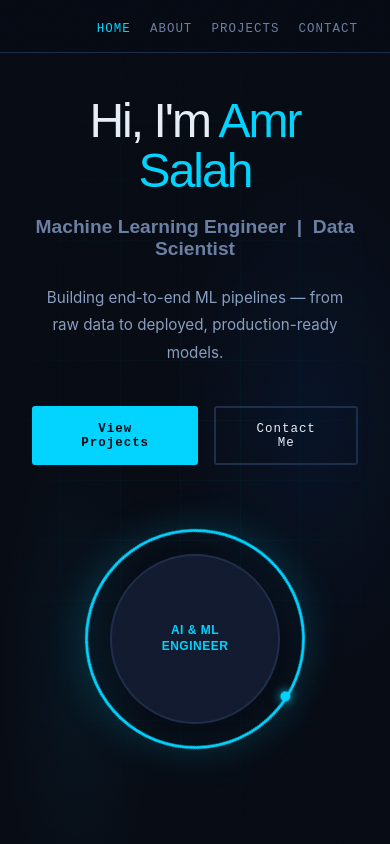
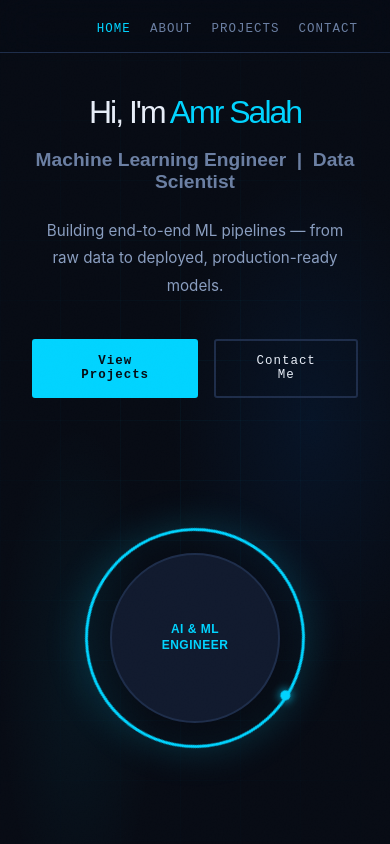
Before and after one commit to amr-salah-shaheen/my-portfolio, a plain HTML site: page index.html in a window 390 px wide. Shown: the top 844 px of the page. Drawn offline with Linux system fonts and the light colour scheme; a web font is replaced by a local one.

Commit message:
Update styles.css

```diff
--- a/styles.css
+++ b/styles.css
@@ -150,7 +150,7 @@ section {
 
 h1 {
   font-family: "Syne", sans-serif;
-  font-size: clamp(3rem, 6vw, 5.5rem);
+  font-size: clamp(2rem, 6vw, 5rem);
   font-weight: 400;
   line-height: 1.05;
   letter-spacing: -2px;
```
